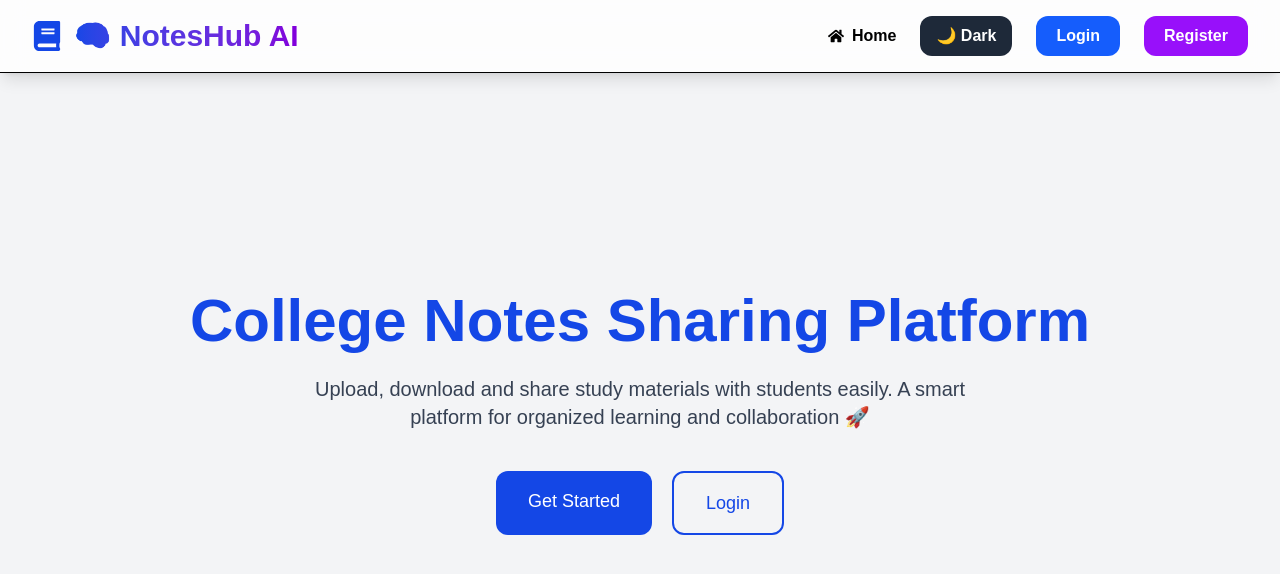
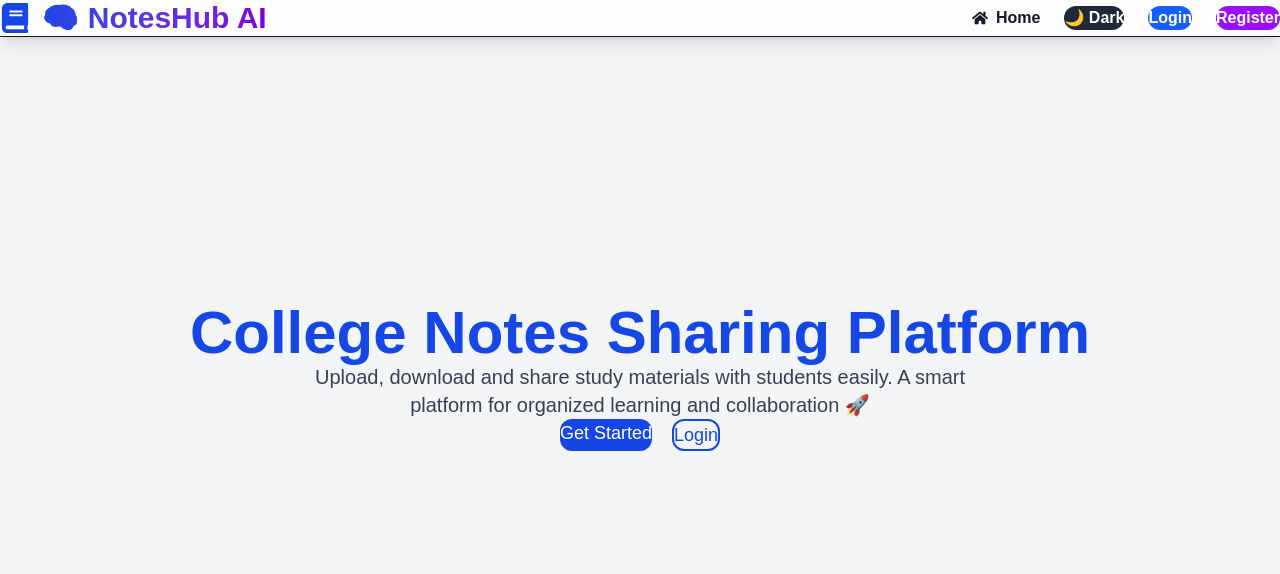
Before and after one commit to harpaleavdhut-gif/NotesHub-AI, a React (Vite) app in the folder client/: page / in a window 1280 px wide. Shown: the top 574 px of the page. Built offline with nearby package versions, Linux system fonts and the light colour scheme; no server answers.

Commit message:
Updated global styling and branding

```diff
--- a/client/src/index.css
+++ b/client/src/index.css
@@ -1,7 +1,95 @@
 @import "tailwindcss";
-body {
-    margin: 0;
-    padding: 0;
-    font-family: Arial, Helvetica, sans-serif;
-    background-color: #f3f4f6;
+
+/* Google Font */
+@import url('https://fonts.googleapis.com/css2?family=Poppins:wght@300;400;500;600;700;800&display=swap');
+
+/* Global Theme */
+:root {
+
+  --primary: #2563EB;
+  --secondary: #7C3AED;
+  --accent: #06B6D4;
+
+  --background: #F8FAFC;
+  --card: #FFFFFF;
+
+  --text: #111827;
+  --text-light: #6B7280;
+
 }
+
+*{
+  margin:0;
+  padding:0;
+  box-sizing:border-box;
+}
+
+html{
+  scroll-behavior:smooth;
+}
+
+body{
+
+  font-family:"Poppins",sans-serif;
+
+  background:var(--background);
+
+  color:var(--text);
+
+  overflow-x:hidden;
+
+  min-height:100vh;
+
+}
+
+/* Smooth transition */
+
+button,
+a,
+input,
+textarea{
+
+  transition:all .3s ease;
+
+}
+
+/* Selection */
+
+::selection{
+
+  background:var(--primary);
+
+  color:white;
+
+}
+
+/* Scrollbar */
+
+::-webkit-scrollbar{
+
+  width:8px;
+
+}
+
+::-webkit-scrollbar-track{
+
+  background:#E5E7EB;
+
+}
+
+::-webkit-scrollbar-thumb{
+
+  background:linear-gradient(
+    #2563EB,
+    #7C3AED
+  );
+
+  border-radius:20px;
+
+}
+
+::-webkit-scrollbar-thumb:hover{
+
+  background:#2563EB;
+
+}
```
